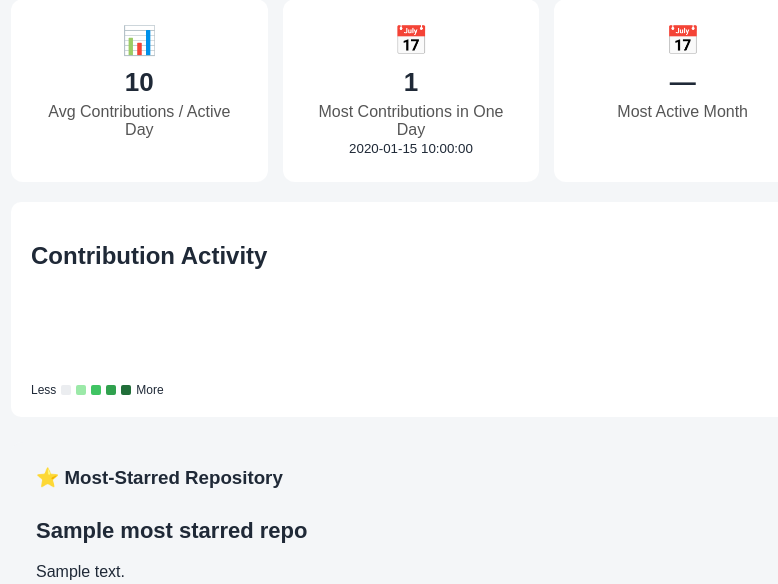
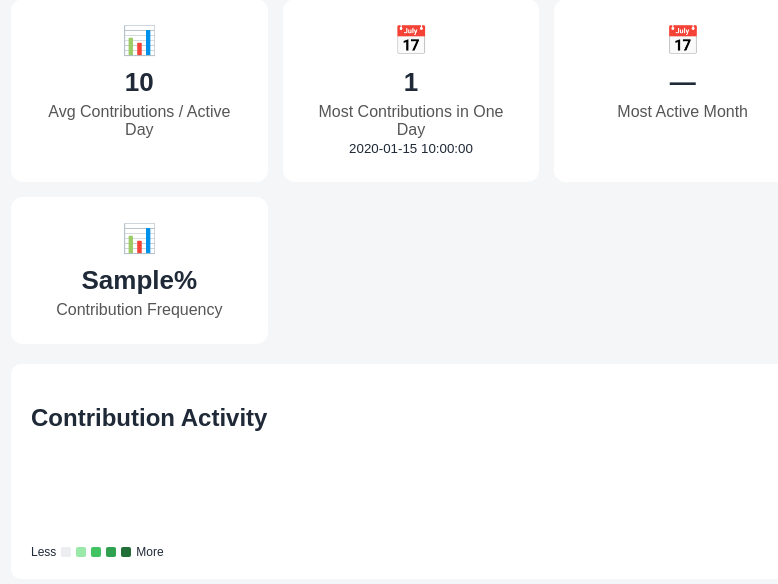
Before and after one commit to yogesharumugam2103/github-profile-analyzer, a Flask app: template templates/profile.html in a window 1280 px wide. Shown: the part 978-1562 px from the top of the page, without its empty margins (229-1007 px from the left). Run offline with Flask 3, Linux system fonts and the light colour scheme; the template is opened without the code that fills it: most values are stand-ins (such as "Sample title", 1, 10 or a date in 2020).

Commit message:
Add contribution frequency analysis

```diff
--- a/app.py
+++ b/app.py
@@ -92,6 +92,16 @@ def analyze():
         1 for day in contribution_days
         if day["contributionCount"] > 0
     )
+
+    total_days = len(contribution_days)
+
+    if total_days > 0:
+        contribution_frequency = round(
+            (active_days / total_days) * 100,
+            2
+        )
+    else:
+        contribution_frequency = 0
 
     longest_streak = 0
     current_streak = 0
@@ -260,7 +270,8 @@ def analyze():
         most_active_day=most_active_day,
         most_active_month=most_active_month,
         most_active_month_count=most_active_month_count,
-        most_active_month_display=most_active_month_display
+        most_active_month_display=most_active_month_display,
+        contribution_frequency=contribution_frequency
     )
 
 if __name__ == "__main__":
--- a/templates/profile.html
+++ b/templates/profile.html
@@ -128,6 +128,12 @@
                         <p>Most Active Month</p>
                     {% endif %}
                 </div>
+
+                <div class="analysis-card">
+                    <span>📊</span>
+                    <h3>{{ contribution_frequency }}%</h3>
+                    <p>Contribution Frequency</p>
+                </div>
             </div>
 
             <section class="contribution-section">
```
